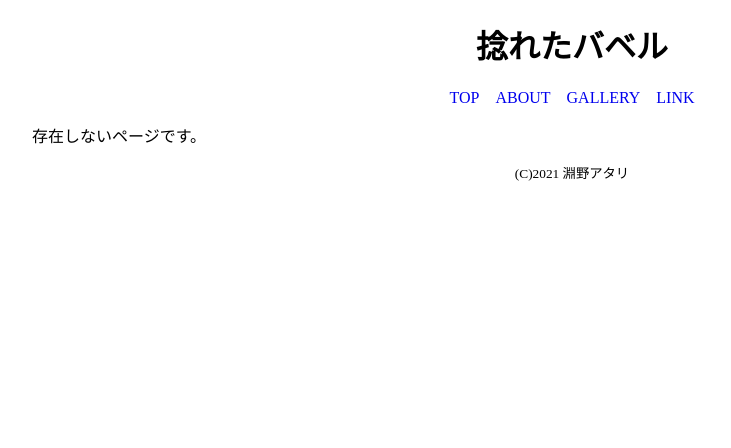
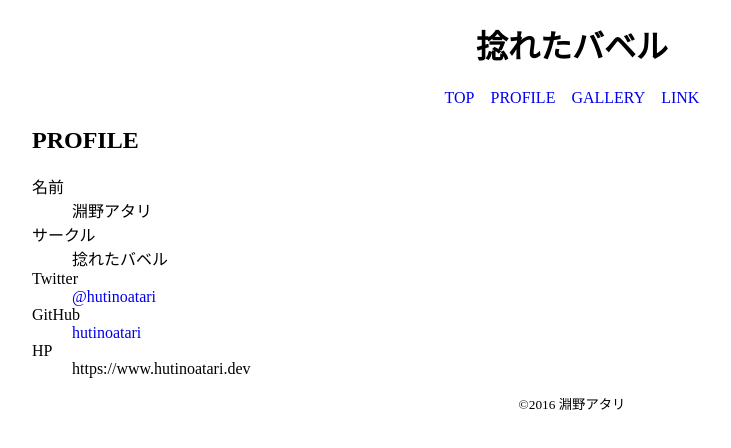
Before and after one commit to hutinoatari/hutinoatari.github.io, a Next.js app: page /profile in a window 1280 px wide. Before the commit this address had no page. Shown: the top 448 px of the page, without its empty margins (68-799 px from the left). Built offline with nearby package versions, Linux system fonts and the light colour scheme.

Commit message:
about => profile

```diff
--- a/src/components/Footer.tsx
+++ b/src/components/Footer.tsx
@@ -5,7 +5,7 @@ const Footer: FC<{}> = () => {
     return (
         <footer className={styles.center}>
             <p>
-                <small>(C)2021 淵野アタリ</small>
+                <small>&copy;2016 淵野アタリ</small>
             </p>
         </footer>
     );
--- a/src/components/Header.tsx
+++ b/src/components/Header.tsx
@@ -14,8 +14,8 @@ const Header: FC<{}> = () => {
                         </Link>
                     </li>
                     <li>
-                        <Link href="/about">
-                            <a>ABOUT</a>
+                        <Link href="/profile">
+                            <a>PROFILE</a>
                         </Link>
                     </li>
                     <li>
--- /dev/null
+++ b/src/pages/profile.tsx
@@ -0,0 +1,38 @@
+import { FC } from "react";
+import PageHead from "../components/PageHead";
+import ExternalLink from "../components/ExternalLink";
+
+const ProfilePage: FC<{}> = () => {
+    return (
+        <>
+            <PageHead title="PROFILE" />
+
+            <h2>PROFILE</h2>
+
+            <dl>
+                <dt>名前</dt>
+                <dd>淵野アタリ</dd>
+                <dt>サークル</dt>
+                <dd>捻れたバベル</dd>
+                <dt>Twitter</dt>
+                <dd>
+                    <ExternalLink
+                        title="@hutinoatari"
+                        url="https://twitter.com/hutinoatari"
+                    />
+                </dd>
+                <dt>GitHub</dt>
+                <dd>
+                    <ExternalLink
+                        title="hutinoatari"
+                        url="https://github.com/hutinoatari"
+                    />
+                </dd>
+                <dt>HP</dt>
+                <dd>https://www.hutinoatari.dev</dd>
+            </dl>
+        </>
+    );
+};
+
+export default ProfilePage;
```
Also changed, not shown: src/pages/about.tsx (deleted, +0 -47 lines), src/pages/index.tsx (+7 -5 lines).
